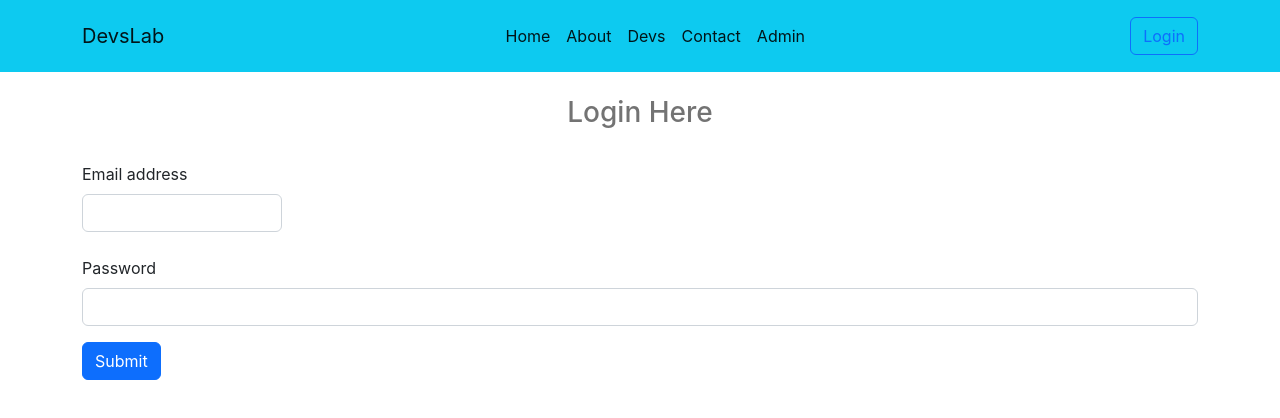
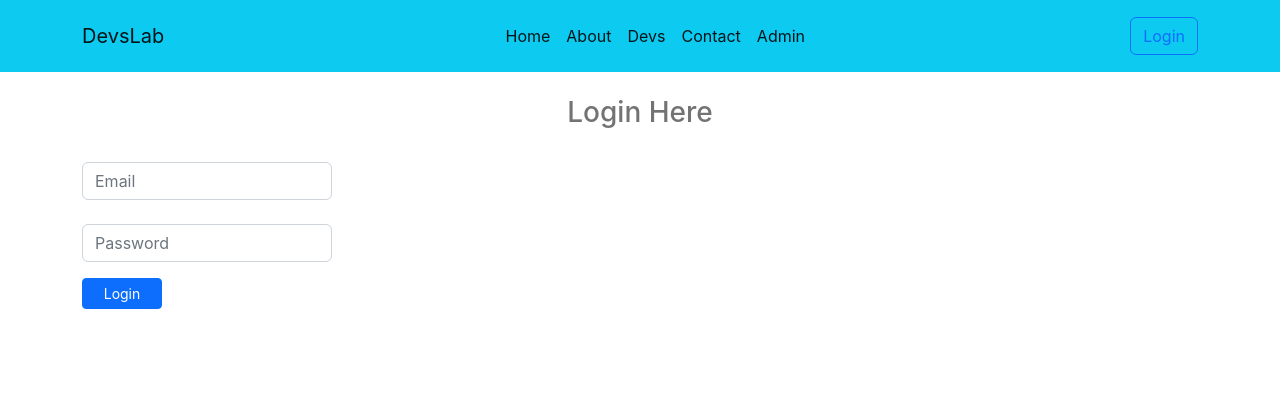
Before and after one commit to ndurivin/react-sinatra-final, a React (Create React App) app in the folder react/sinatra/: page /login in a window 1280 px wide. Shown: the top 418 px of the page. Built offline with nearby package versions, Linux system fonts and the light colour scheme.

Commit message:
Add the review CRUD component

```diff
--- a/react/sinatra/src/components/Devs.js
+++ b/react/sinatra/src/components/Devs.js
@@ -11,7 +11,7 @@ import Footer from '../components/Footer'
 //   useEffect(() => {
 //     fetch("http://localhost:9292/developers")
 //       .then((res) => res.json())
-//       .then((games) => setDevs(games));
+//       .then((devs) => setDevs(devs));
 //   }, []);
 
 //   return (
@@ -48,7 +48,6 @@ function Devs() {
         </div>
       </div> <br/>
       <button type="button" style={{marginRight: 20, width: 60}} className="btn btn-success btn-sm">Edit</button>
-      {/* <button type="button" className="btn btn-secondary btn-sm">Small button</button> */}
       <button type="button" style={{width: 60}} className="btn btn-danger btn-sm">Delete</button>
 
       <h3 className="navbar-text col-md-12 col-sm-12 col-xs-12 text p-3">
--- a/react/sinatra/src/components/Login.js
+++ b/react/sinatra/src/components/Login.js
@@ -9,20 +9,14 @@ function Login() {
       </div>
       <form>
         <div className="mb-4">
-          <label for="exampleInputEmail1" className="form-label">Email address</label>
-          <input style={{width: 200}} type="email" className="form-control" id="exampleInputEmail1" aria-describedby="emailHelp"/>
-          {/* <div id="emailHelp" className="form-text">Your email is safe with us.</div> */}
+          <input style={{width: 250}} type="email" className="form-control" id="exampleInputEmail1" placeholder="Email"/>
         </div>
         <div className="mb-3">
-          <label for="exampleInputPassword1" className="form-label">Password</label>
-          <input type="password" className="form-control" id="exampleInputPassword1"/>
+          <input type="password" style={{width: 250}} className="form-control" id="exampleInputPassword1" placeholder="Password"/>
         </div>
-        {/* <div className="mb-3 form-check">
-          <input type="checkbox" className="form-check-input" id="exampleCheck1" />
-          <label className="form-check-label" for="exampleCheck1">Check me out</label>
-        </div> */}
-        <button type="submit" className="btn btn-primary">Submit</button>
+        <button type="button" style={{width: 80}} className="btn btn-primary btn-sm">Login</button>
       </form>
+
     </div>
   );
 }
```
Also changed, not shown: react/sinatra/src/components/ReviewCrud.js (added, +26 -0 lines).
